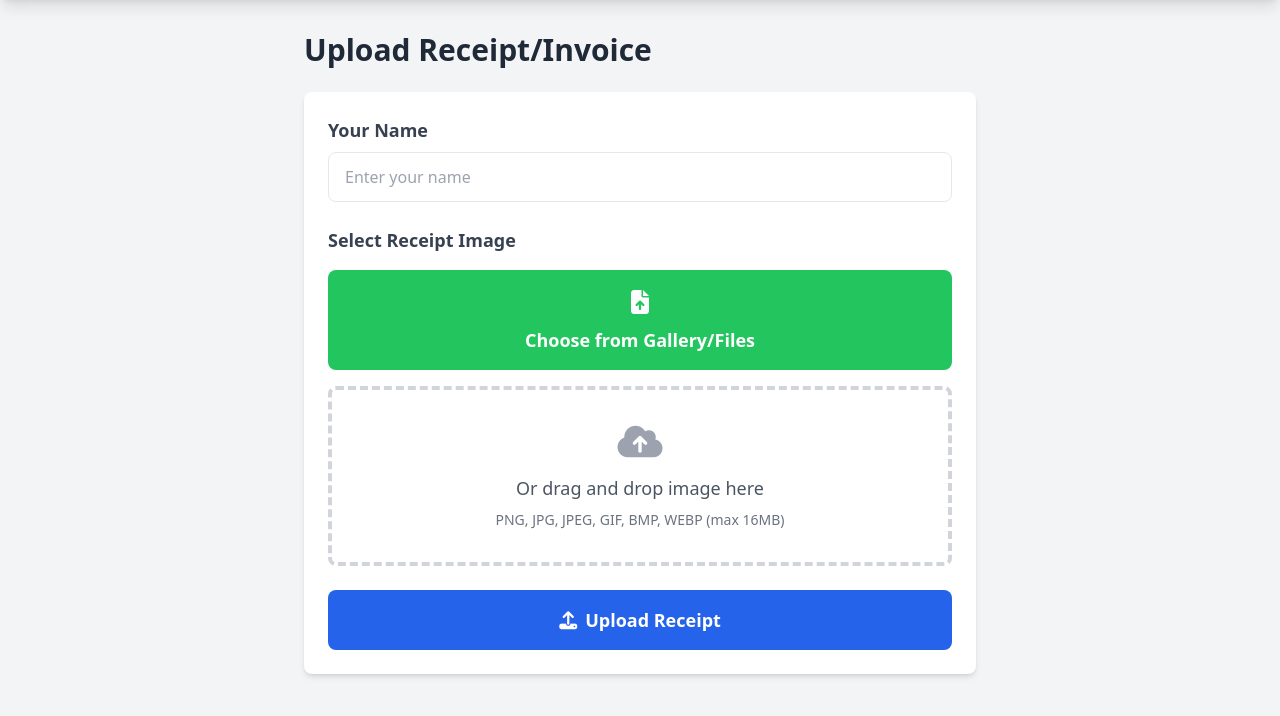
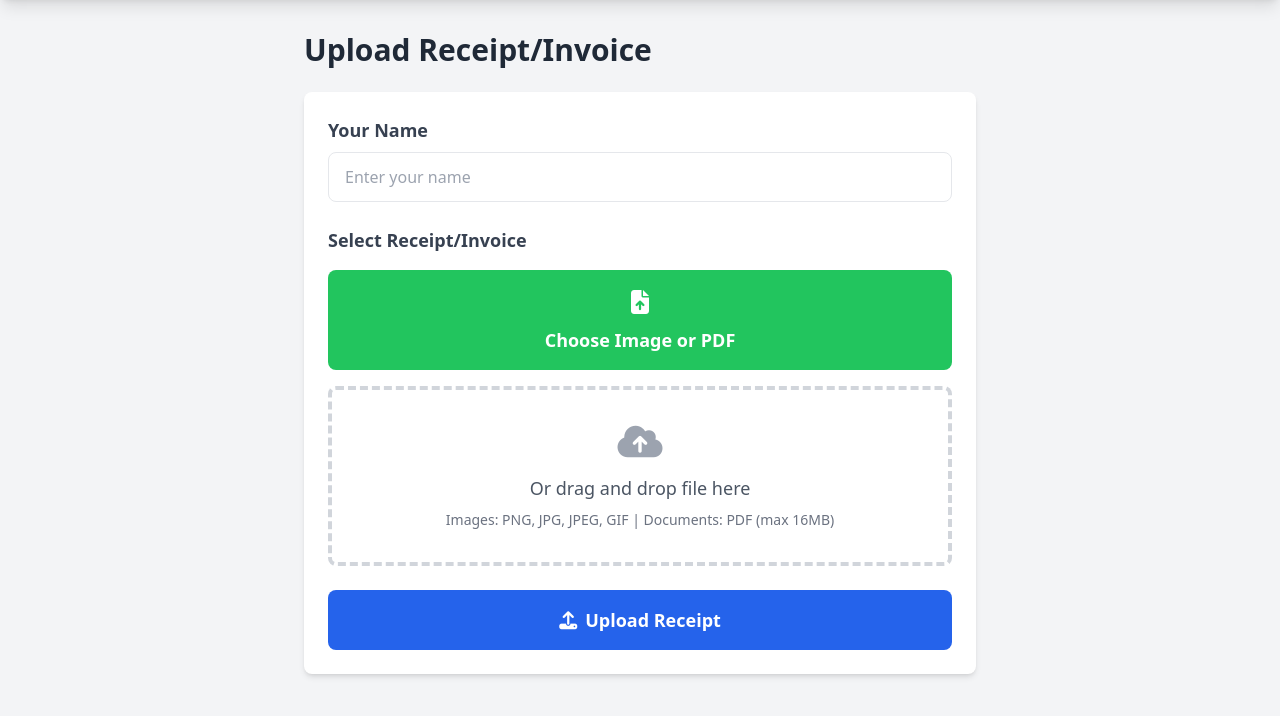
Before and after one commit to WeberG619/profit-tracker-ai, a Flask app: page / in a window 1280 px wide. Shown: the part 64-780 px from the top of the page. Run offline with Flask 3, Linux system fonts and the light colour scheme; parts of the project's set-up code (start-up, migrations or seed data) failed here and were passed over; some libraries are stand-ins or nearby versions.

Commit message:
feat: Add PDF support for receipt/invoice uploads
- Updated drag-and-drop to accept both images and PDFs
- Added PyMuPDF for PDF to image conversion
- Process first page of PDF invoices automatically
- Updated UI to show PDF file preview with icon
- Added cleanup for temporary PDF conversion files
- Updated allowed extensions in config

Users can now upload PDF invoices which are common from suppliers

🤖 Generated with [Claude Code](https://claude.ai/code)

Co-Authored-By: Claude <noreply@anthropic.com>

```diff
--- a/app/config.py
+++ b/app/config.py
@@ -10,7 +10,7 @@ class Config:
     SQLALCHEMY_TRACK_MODIFICATIONS = False
     UPLOAD_FOLDER = 'uploads'
     MAX_CONTENT_LENGTH = 16 * 1024 * 1024  # 16MB max file size
-    ALLOWED_EXTENSIONS = {'png', 'jpg', 'jpeg', 'gif', 'bmp', 'webp'}
+    ALLOWED_EXTENSIONS = {'png', 'jpg', 'jpeg', 'gif', 'bmp', 'webp', 'pdf'}
 
     # Twilio Configuration
     TWILIO_ACCOUNT_SID = os.environ.get('TWILIO_ACCOUNT_SID')
--- a/app/routes/api.py
+++ b/app/routes/api.py
@@ -275,4 +275,4 @@ def sms_webhook():
 def allowed_file(filename):
     """Check if file extension is allowed"""
     return '.' in filename and \
-           filename.rsplit('.', 1)[1].lower() in {'png', 'jpg', 'jpeg', 'gif', 'pdf'}
+           filename.rsplit('.', 1)[1].lower() in current_app.config['ALLOWED_EXTENSIONS']
--- a/app/templates/index.html
+++ b/app/templates/index.html
@@ -31,7 +31,7 @@
 
         <div class="mb-6">
             <label class="block text-gray-700 text-lg font-bold mb-4">
-                Select Receipt Image
+                Select Receipt/Invoice
             </label>
 
             <!-- File input with camera capture for mobile -->
@@ -53,11 +53,11 @@
                 <label>
                     <input type="file"
                            id="fileInput"
-                           accept="image/*"
+                           accept="image/*,.pdf"
                            class="hidden">
                     <div class="bg-green-500 text-white py-4 px-6 rounded-lg text-center cursor-pointer hover:bg-green-600 transition-colors">
                         <i class="fas fa-file-upload text-2xl mb-2"></i>
-                        <p class="text-lg font-semibold">Choose from Gallery/Files</p>
+                        <p class="text-lg font-semibold">Choose Image or PDF</p>
                     </div>
                 </label>
             </div>
@@ -66,8 +66,8 @@
             <div id="dropZone"
                  class="hidden md:block mt-4 border-4 border-dashed border-gray-300 rounded-lg p-8 text-center hover:border-blue-500 transition-colors">
                 <i class="fas fa-cloud-upload-alt text-4xl text-gray-400 mb-3"></i>
-                <p class="text-lg text-gray-600">Or drag and drop image here</p>
-                <p class="text-sm text-gray-500 mt-2">PNG, JPG, JPEG, GIF, BMP, WEBP (max 16MB)</p>
+                <p class="text-lg text-gray-600">Or drag and drop file here</p>
+                <p class="text-sm text-gray-500 mt-2">Images: PNG, JPG, JPEG, GIF | Documents: PDF (max 16MB)</p>
             </div>
         </div>
 
@@ -110,8 +110,12 @@
     function handleFileSelect(file) {
         if (!file) return;
 
-        if (!file.type.match('image.*')) {
-            alert('Please select an image file');
+        // Check if file is image or PDF
+        const isImage = file.type.match('image.*');
+        const isPDF = file.type === 'application/pdf';
+
+        if (!isImage && !isPDF) {
+            alert('Please select an image or PDF file');
             return;
         }
 
@@ -123,12 +127,27 @@
         selectedFile = file;
 
         // Show preview
-        const reader = new FileReader();
-        reader.onload = function(e) {
-            previewImage.src = e.target.result;
+        if (isImage) {
+            const reader = new FileReader();
+            reader.onload = function(e) {
+                previewImage.src = e.target.result;
+                preview.classList.remove('hidden');
+            };
+            reader.readAsDataURL(file);
+        } else if (isPDF) {
+            // For PDF, show a placeholder
+            preview.innerHTML = `
+                <h3 class="text-lg font-bold mb-2">Selected File:</h3>
+                <div class="bg-gray-100 p-4 rounded-lg flex items-center">
+                    <i class="fas fa-file-pdf text-red-500 text-3xl mr-3"></i>
+                    <div>
+                        <p class="font-semibold">${file.name}</p>
+                        <p class="text-sm text-gray-600">${(file.size / 1024 / 1024).toFixed(2)} MB</p>
+                    </div>
+                </div>
+            `;
             preview.classList.remove('hidden');
-        };
-        reader.readAsDataURL(file);
+        }
     }
 
     fileInput.addEventListener('change', (e) => {
--- a/requirements.txt
+++ b/requirements.txt
@@ -5,6 +5,7 @@ flask-migrate==4.0.5
 flask-limiter==3.5.0
 anthropic==0.26.1
 Pillow==10.2.0
+PyMuPDF==1.23.8
 python-dotenv==1.0.0
 requests==2.31.0
 twilio==8.13.0
```
Also changed, not shown: app/receipt_processor.py (+52 -2 lines).
